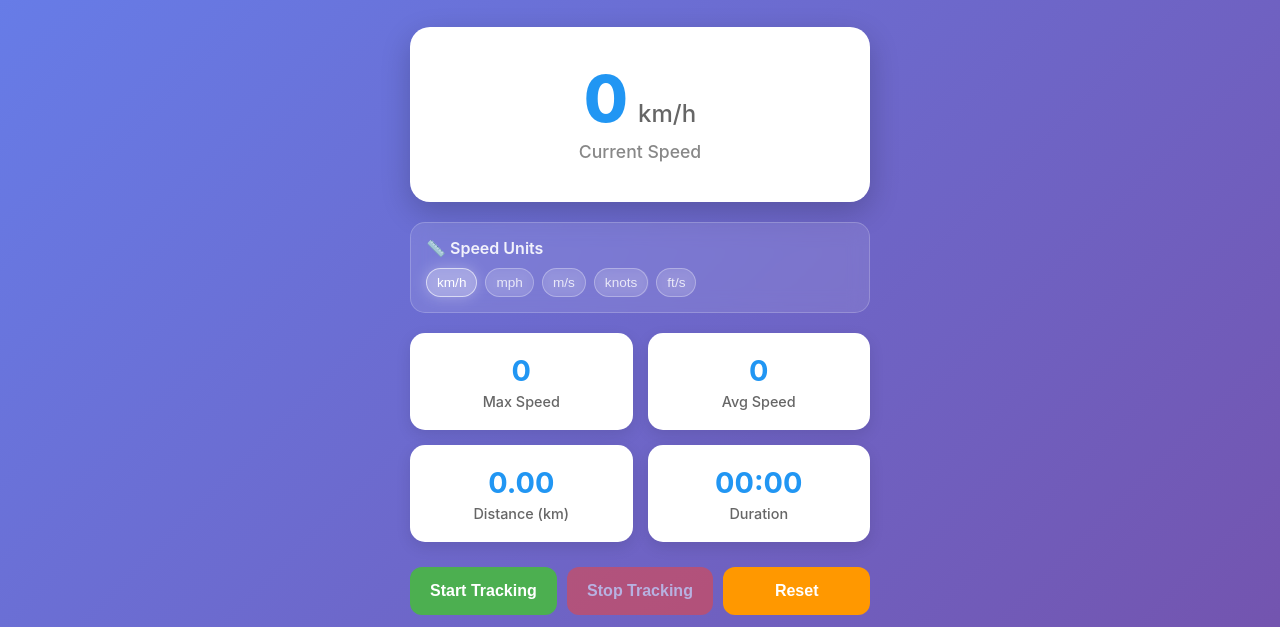
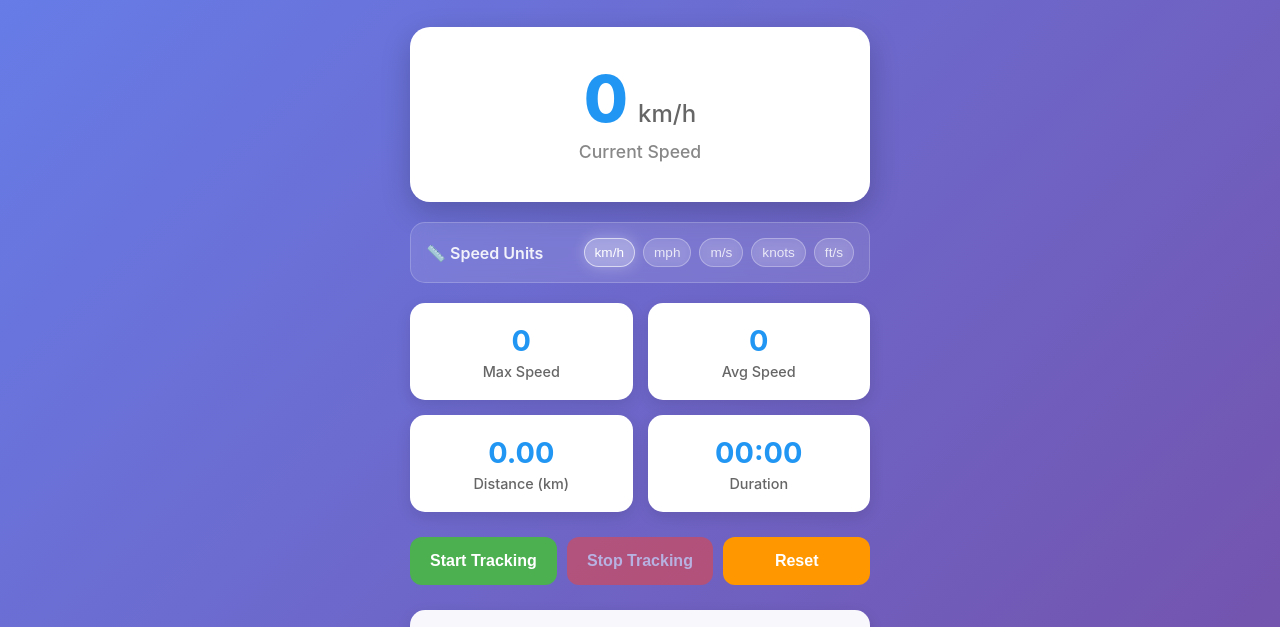
Before and after one commit to fzvincent/speed-meter, a plain HTML site: page app.html in a window 1280 px wide. Shown: the part 101-728 px from the top of the page. Drawn offline with Linux system fonts and the light colour scheme.

Commit message:
Change unit selector to horizontal layout - title left, buttons right
- Added flexbox layout with space-between
- Speed Units title on left, unit buttons on right
- Better use of horizontal space
- Cleaner, more organized appearance

```diff
--- a/app.html
+++ b/app.html
@@ -50,13 +50,18 @@
             border: 1px solid rgba(255,255,255,0.2);
             padding: 15px;
             margin-bottom: 20px;
+            display: flex;
+            align-items: center;
+            justify-content: space-between;
+            gap: 15px;
         }
 
         .unit-selector h3 {
             color: rgba(255,255,255,0.9);
-            margin: 0 0 10px 0;
+            margin: 0;
             font-size: 1rem;
             font-weight: 600;
+            flex-shrink: 0;
         }
 
         .unit-options {
```
